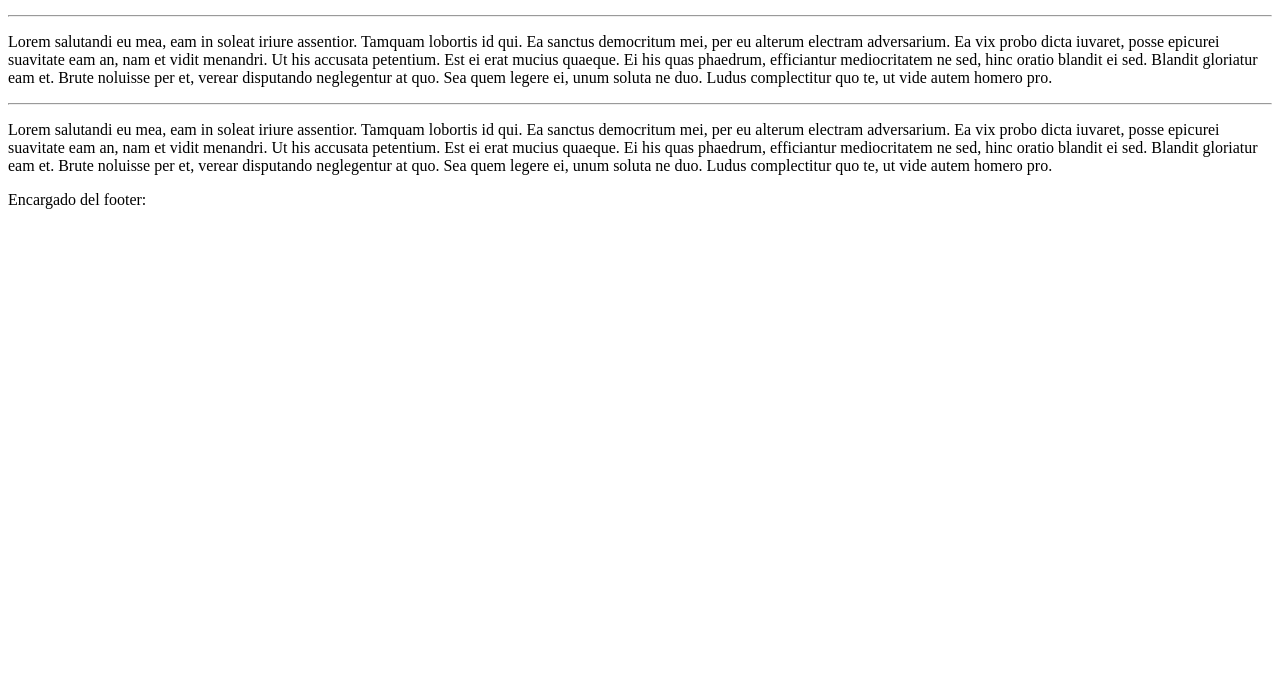
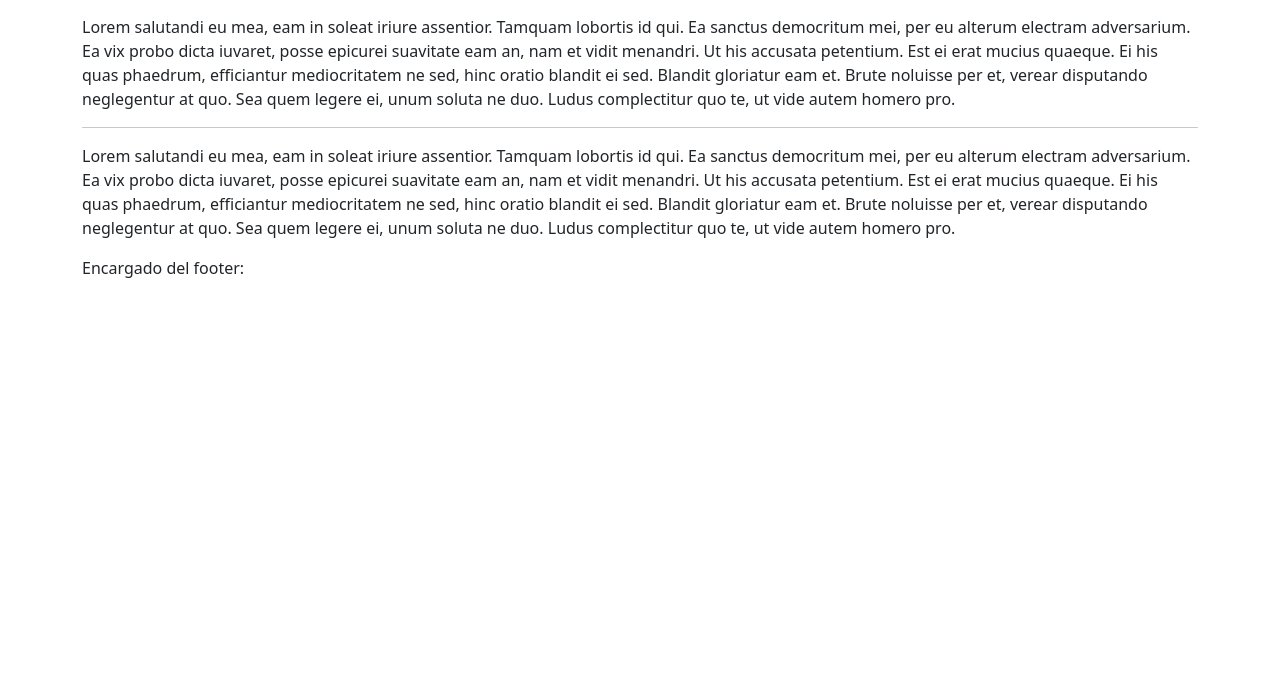
Before and after one commit to Raksuz/Colabora, a plain HTML site: page index.html in a window 1280 px wide. Shown: the part 112-800 px from the top of the page. Drawn offline with nearby package versions, Linux system fonts and the light colour scheme.

Commit message:
Agregando bootstrap

```diff
--- a/index.html
+++ b/index.html
@@ -5,12 +5,13 @@
     <meta http-equiv="X-UA-Compatible" content="IE=edge">
     <meta name="viewport" content="width=device-width, initial-scale=1.0">
     <title>CarDiFer Solutions</title>
+    <link href="https://cdn.jsdelivr.net/npm/bootstrap@5.0.1/dist/css/bootstrap.min.css" rel="stylesheet" integrity="sha384-+0n0xVW2eSR5OomGNYDnhzAbDsOXxcvSN1TPprVMTNDbiYZCxYbOOl7+AMvyTG2x" crossorigin="anonymous">
 </head>
 <body>
     <header>
         <h1>Encargado del header: </h1>
     </header>
-    <main>
+    <main class="container">
         <h2>Contenido Principal</h2>
         <hr>
         <p>Lorem salutandi eu mea, eam in soleat iriure assentior. Tamquam lobortis id qui. Ea sanctus democritum mei, per eu alterum electram adversarium. Ea vix probo dicta iuvaret, posse epicurei suavitate eam an, nam et vidit menandri. Ut his accusata petentium.
@@ -22,9 +23,11 @@
             Est ei erat mucius quaeque. Ei his quas phaedrum, efficiantur mediocritatem ne sed, hinc oratio blandit ei sed. Blandit gloriatur eam et. Brute noluisse per et, verear disputando neglegentur at quo. Sea quem legere ei, unum soluta ne duo. Ludus complectitur quo te, ut vide autem homero pro.</p>
 
     </main>
-    <footer>
+    <footer class="container">
         <p>Encargado del footer: </p>
     </footer>
-
+    <script src="https://code.jquery.com/jquery-3.5.1.slim.min.js" integrity="sha384-DfXdz2htPH0lsSSs5nCTpuj/zy4C+OGpamoFVy38MVBnE+IbbVYUew+OrCXaRkfj" crossorigin="anonymous"></script>
+    <script src="https://cdn.jsdelivr.net/npm/popper.js@1.16.0/dist/umd/popper.min.js" integrity="sha384-Q6E9RHvbIyZFJoft+2mJbHaEWldlvI9IOYy5n3zV9zzTtmI3UksdQRVvoxMfooAo" crossorigin="anonymous"></script>
+    <script src="https://stackpath.bootstrapcdn.com/bootstrap/4.5.0/js/bootstrap.min.js" integrity="sha384-OgVRvuATP1z7JjHLkuOU7Xw704+h835Lr+6QL9UvYjZE3Ipu6Tp75j7Bh/kR0JKI" crossorigin="anonymous"></script>
 </body>
 </html>
```
